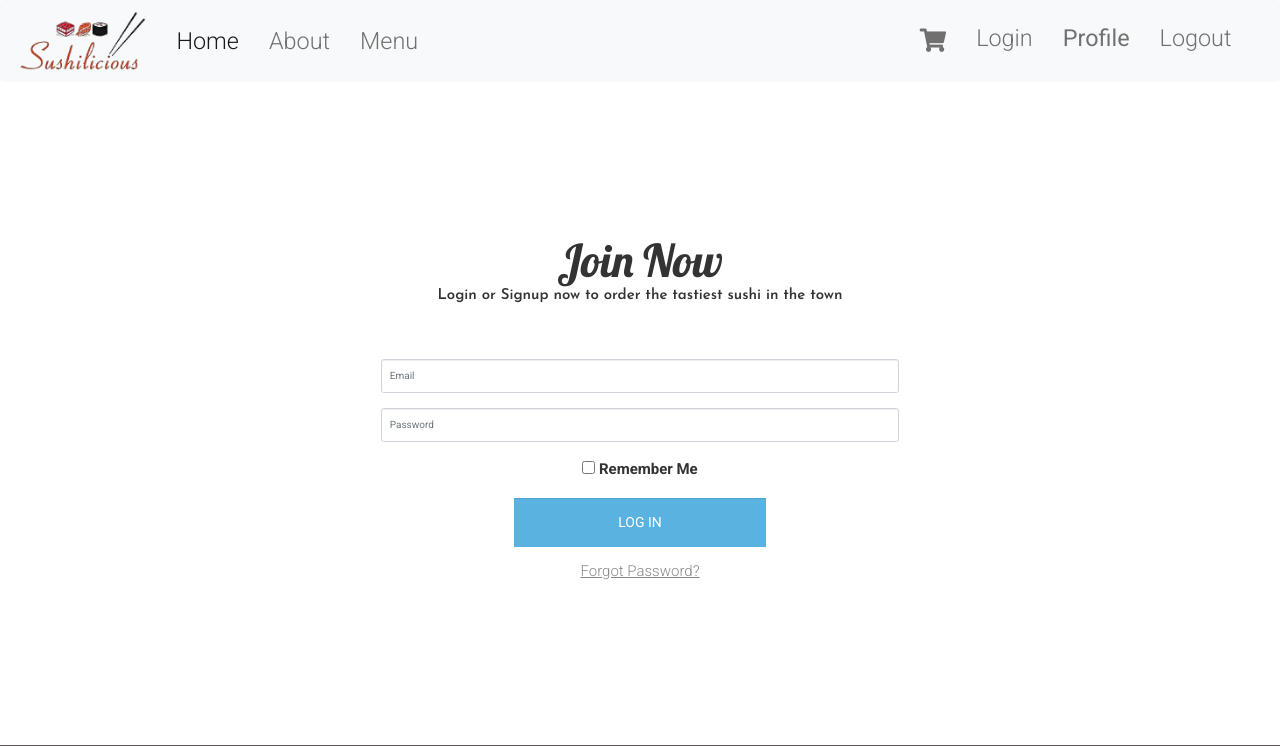
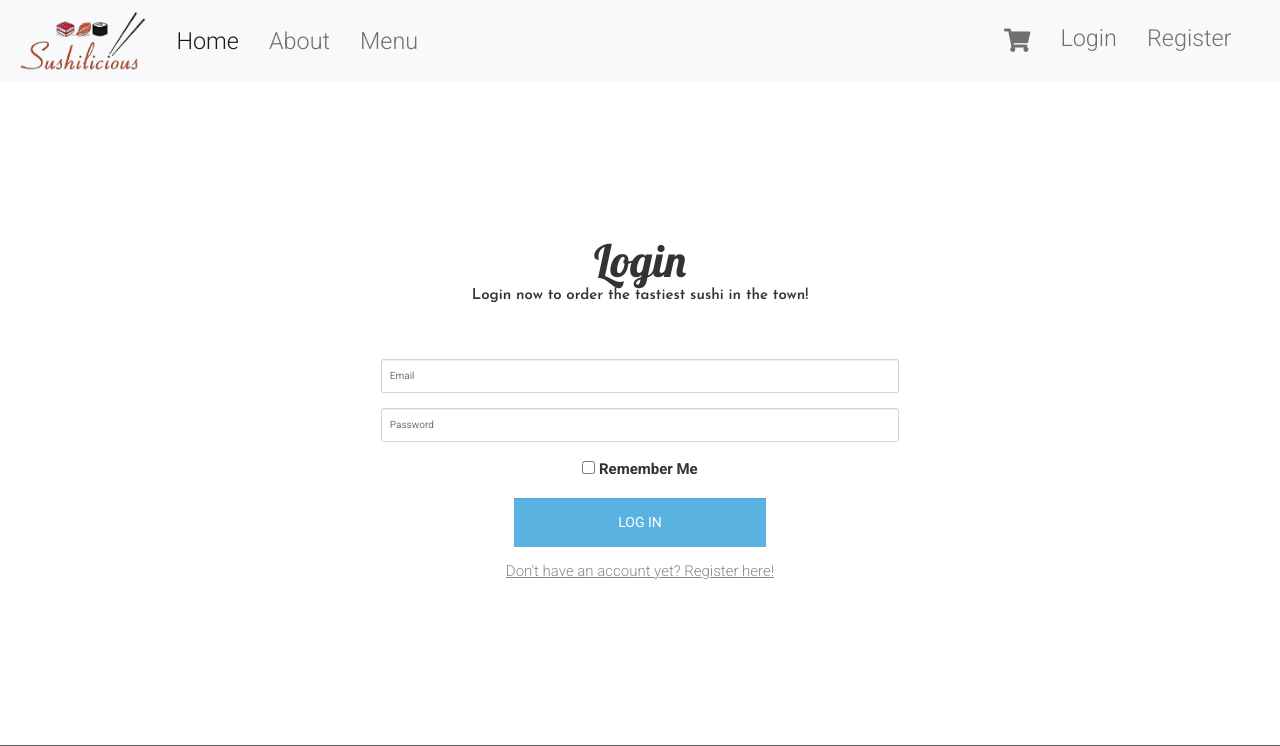
Before and after one commit to koohejix/SPAT, a PHP site: page /login in a window 1280 px wide. Shown: the top 746 px of the page. Run offline with PHP 8.4, Linux system fonts and the light colour scheme.

Commit message:
Fixed links, dynamic login for navbar, started cart

```diff
--- a/MVC/Models/Login.php
+++ b/MVC/Models/Login.php
@@ -41,7 +41,15 @@ class Login
             $userExists = False;
             return $userExists;
         }
+    }
 
+    public function userLogin($email) {
 
+        $sqlQuery = "SELECT id FROM users WHERE email = '$email'";
+
+        $statement = $this->_dbHandle->prepare($sqlQuery); // prepare a PDO statement
+        $statement->execute(); // execute the PDO statement
+
+        return $statement->fetch();
     }
 }
--- a/MVC/Views/login.phtml
+++ b/MVC/Views/login.phtml
@@ -6,8 +6,8 @@
 
 <div class="container d-flex justify-content-center align-items-center">
   <div class="row col-md-6 text-center forms" style="margin: 150px 0">
-    <h1>Join Now</h1>
-    <p>Login or Signup now to order the tastiest sushi in the town</p>
+    <h1>Login</h1>
+    <p>Login now to order the tastiest sushi in the town!</p>
 
     <div class="tab-content text-center mt-5 forms">
       <div id="login" class="tab-pane fade in active show">
@@ -33,7 +33,7 @@
             <div class="row">
               <div class="col-lg-12">
                 <div class="text-center">
-                  <a href="" tabindex="5" class="forgot-password">Forgot Password?</a>
+                  <a href="register.php" tabindex="5" class="forgot-password">Don't have an account yet? Register here!</a>
                 </div>
               </div>
             </div>
--- a/MVC/Views/register.phtml
+++ b/MVC/Views/register.phtml
@@ -7,10 +7,10 @@
 <div class="container d-flex justify-content-center align-items-center">
     <div class="row col-md-6 text-center forms" style="margin: 150px 0">
         <h1>Join Now</h1>
-        <p>Login or Signup now to order the tastiest sushi in the town</p>
+        <p>Signup now to order the tastiest sushi in the town</p>
 
 
-        <form id="register-form" action="<?php echo $_SERVER['PHP_SELF']; ?>" method="post" role="form">
+        <form id="register-form" action="https://phpoll.com/register/process" method="post" role="form">
           <div class="form-group">
             <input type="text" name="fname" id="fname" tabindex="1" class="form-control" placeholder="First Name" value="">
           </div>
--- a/MVC/Views/template/navigation.phtml
+++ b/MVC/Views/template/navigation.phtml
@@ -1,6 +1,6 @@
 <nav class="navbar navbar-expand-lg navbar-light bg-light p-3 mb-0"  id="home">
     <div class="container-fluid ">
-        <a href="index.php">
+        <a href="home.php">
             <img src="/MVC/images/logo-new.png" height="60px" width="auto" alt="banner">
         </a>
         <button type="button" class="navbar-toggler" data-bs-toggle="collapse" data-bs-target="#navbarCollapse">
@@ -22,17 +22,23 @@
                 <a href="cart.php" class="nav-item nav-link">
                     <i class="fas fa-shopping-cart"></i>
                 </a>
-                <a href="signup.php" class="nav-item nav-link">
+                <?php if(!isset($_COOKIE["login"])) { ?>
+                <a href="login.php" class="nav-item nav-link">
                     Login
                 </a>
+                <a href="register.php" class="nav-item nav-link">
+                    Register
+                </a>
+                <?php } else { ?>
                 <a href="#" class="nav-item nav-link">
                     <strong>
                         Profile
                     </strong>
                 </a>
-                <a href="#" class="nav-item nav-link">
+                <a href="logout.php" class="nav-item nav-link">
                     Logout
                 </a>
+                <?php } ?>
             </div>
         </div>
     </div>
--- a/MVC/cart.php
+++ b/MVC/cart.php
@@ -2,8 +2,8 @@
 $view = new stdClass();
 $view->pageTitle = "Cart";
 
-
-
 require_once('Views/cart.phtml');
 
+//redirect to checkout page
+header('Location:checkout.php');
 ?>
--- a/MVC/login.php
+++ b/MVC/login.php
@@ -1,5 +1,6 @@
 <?php
 require_once ("Models/Login.php");
+require_once ("Models/UserData.php");
 require_once ("Models/UserFunctions.php");
 
 $view = new stdClass();
@@ -13,12 +14,12 @@ if (isset($_POST['login-submit'])){
     //check username and password against database
     $exists = $userDataSet->userCheck($email,$password);
     if ($exists == True){
+        $userID = $userDataSet->userLogin($email);
+        setcookie("login", "$userID");
         header('Location: home.php');
     }else{
         header('Location: login.php?error=Incorrect User name or password');
     }
 }
 
-
 require("Views/login.phtml");
-?>
--- a/MVC/menu.php
+++ b/MVC/menu.php
@@ -9,6 +9,8 @@ $view->saladsDataSet = $menuDataSet->fetchSalads();
 $view->startersDataSet = $menuDataSet->fetchStarters();
 $view->sushiDataSet = $menuDataSet->fetchSushi();
 
+
+
 require_once('Views/menu.phtml');
 
 ?>
```
Also changed, not shown: MVC/checkout.php (+8 -0 lines), MVC/home.php (added, +11 -0 lines), MVC/logout.php (+3 -16 lines).
